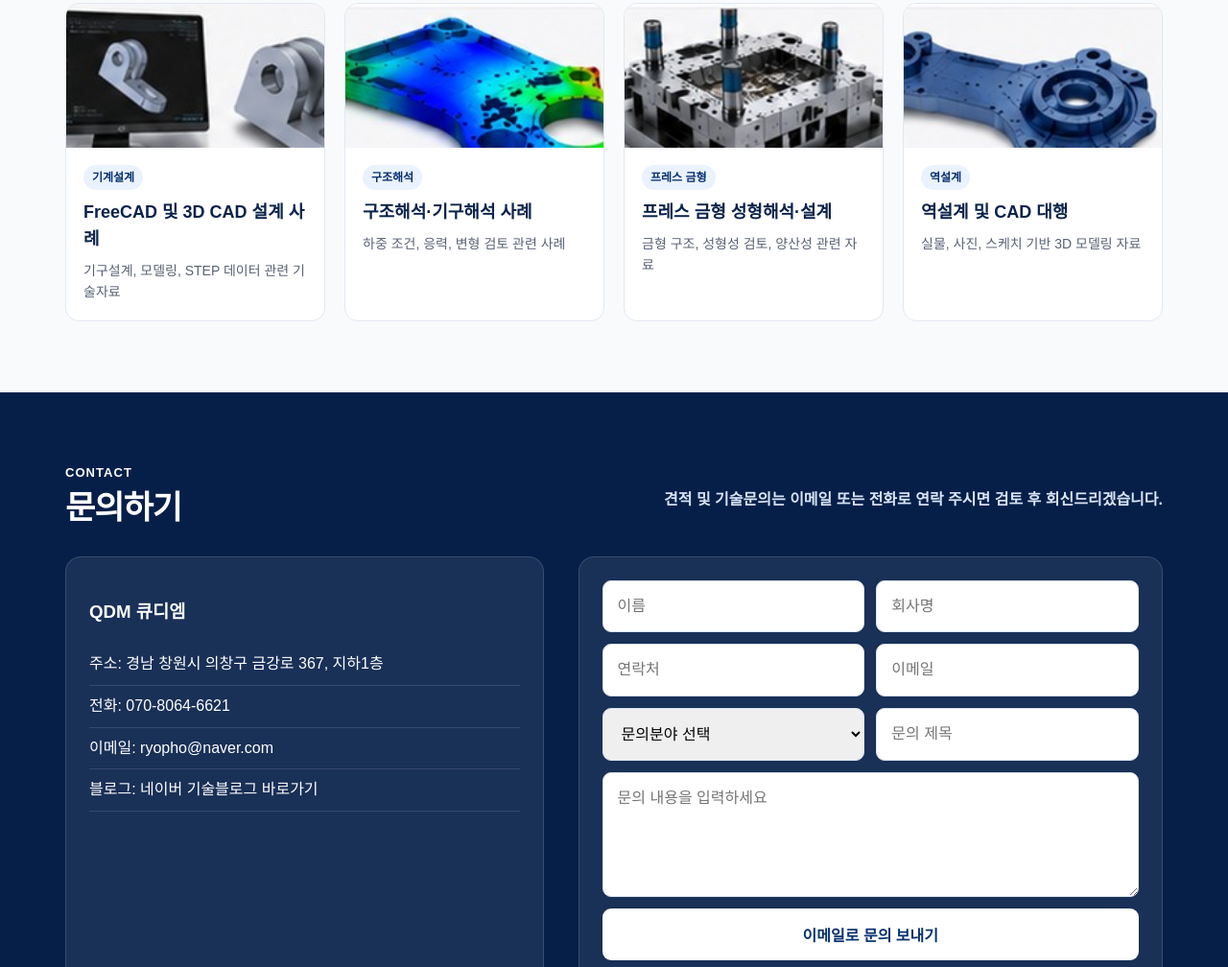
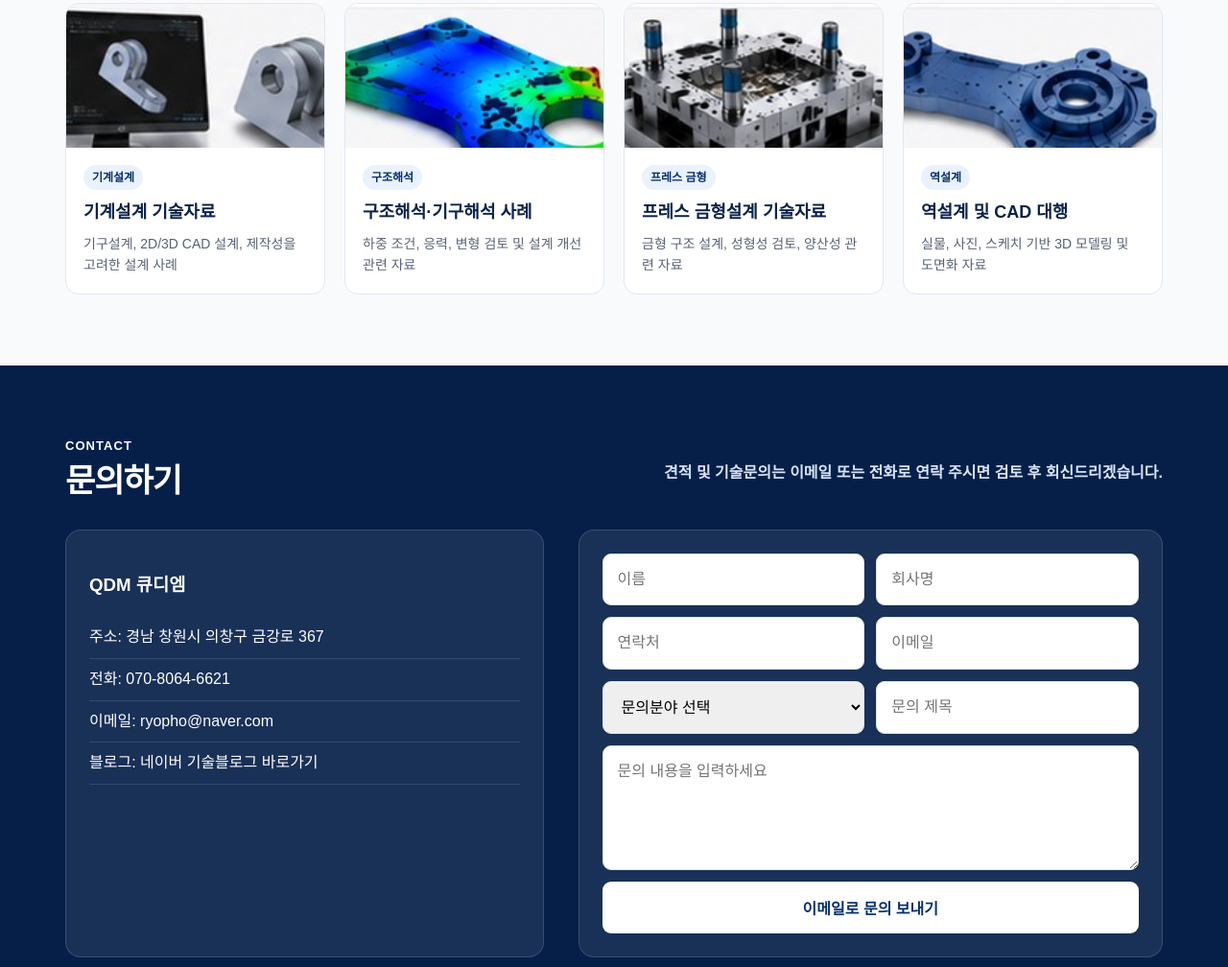
Before and after one commit to meteor100biz/qdm-homepage, a plain HTML site: page index.html in a window 1280 px wide. Shown: the part 2626-3634 px from the top of the page at 96% size. Drawn offline with Linux system fonts and the light colour scheme.

Commit message:
Add files via upload

```diff
--- a/index.html
+++ b/index.html
@@ -72,14 +72,14 @@
   </section>
   <section id="blog" class="about">
     <div class="wrap"><div class="section-head"><div><div class="section-kicker">Technical Blog</div><h2 class="section-title">최신 기술자료</h2></div><p class="section-desc">기술자료는 네이버 블로그에서 관리합니다. 아래 글을 클릭하면 QDM 기술블로그로 이동합니다.</p></div><div class="blog-grid">
-      <a class="blog-card" href="https://blog.naver.com/meteor_822" target="_blank" rel="noopener"><div class="blog-img" style="background-image:url('assets/service-design.jpg')"></div><div class="blog-body"><span class="badge">기계설계</span><h3>FreeCAD 및 3D CAD 설계 사례</h3><p>기구설계, 모델링, STEP 데이터 관련 기술자료</p></div></a>
-      <a class="blog-card" href="https://blog.naver.com/meteor_822" target="_blank" rel="noopener"><div class="blog-img" style="background-image:url('assets/service-analysis.jpg')"></div><div class="blog-body"><span class="badge">구조해석</span><h3>구조해석·기구해석 사례</h3><p>하중 조건, 응력, 변형 검토 관련 사례</p></div></a>
-      <a class="blog-card" href="https://blog.naver.com/meteor_822" target="_blank" rel="noopener"><div class="blog-img" style="background-image:url('assets/service-press-die.jpg')"></div><div class="blog-body"><span class="badge">프레스 금형</span><h3>프레스 금형 성형해석·설계</h3><p>금형 구조, 성형성 검토, 양산성 관련 자료</p></div></a>
-      <a class="blog-card" href="https://blog.naver.com/meteor_822" target="_blank" rel="noopener"><div class="blog-img" style="background-image:url('assets/service-reverse.jpg')"></div><div class="blog-body"><span class="badge">역설계</span><h3>역설계 및 CAD 대행</h3><p>실물, 사진, 스케치 기반 3D 모델링 자료</p></div></a>
+      <a class="blog-card" href="https://blog.naver.com/meteor_822/223829402349" target="_blank" rel="noopener"><div class="blog-img" style="background-image:url('assets/service-design.jpg')"></div><div class="blog-body"><span class="badge">기계설계</span><h3>기계설계 기술자료</h3><p>기구설계, 2D/3D CAD 설계, 제작성을 고려한 설계 사례</p></div></a>
+      <a class="blog-card" href="https://blog.naver.com/meteor_822/224201514103" target="_blank" rel="noopener"><div class="blog-img" style="background-image:url('assets/service-analysis.jpg')"></div><div class="blog-body"><span class="badge">구조해석</span><h3>구조해석·기구해석 사례</h3><p>하중 조건, 응력, 변형 검토 및 설계 개선 관련 자료</p></div></a>
+      <a class="blog-card" href="https://blog.naver.com/meteor_822/223631728621" target="_blank" rel="noopener"><div class="blog-img" style="background-image:url('assets/service-press-die.jpg')"></div><div class="blog-body"><span class="badge">프레스 금형</span><h3>프레스 금형설계 기술자료</h3><p>금형 구조 설계, 성형성 검토, 양산성 관련 자료</p></div></a>
+      <a class="blog-card" href="https://blog.naver.com/meteor_822/224200351959" target="_blank" rel="noopener"><div class="blog-img" style="background-image:url('assets/service-reverse.jpg')"></div><div class="blog-body"><span class="badge">역설계</span><h3>역설계 및 CAD 대행</h3><p>실물, 사진, 스케치 기반 3D 모델링 및 도면화 자료</p></div></a>
     </div></div>
   </section>
   <section id="contact" class="contact">
-    <div class="wrap"><div class="section-head"><div><div class="section-kicker">Contact</div><h2 class="section-title">문의하기</h2></div><p class="section-desc" style="color:#d8e4f5">견적 및 기술문의는 이메일 또는 전화로 연락 주시면 검토 후 회신드리겠습니다.</p></div><div class="contact-grid"><div class="contact-box"><h3>QDM 큐디엠</h3><ul class="contact-list"><li>주소: 경남 창원시 의창구 금강로 367, 지하1층</li><li>전화: <a href="tel:07080646621">070-8064-6621</a></li><li>이메일: <a href="mailto:ryopho@naver.com">ryopho@naver.com</a></li><li>블로그: <a href="https://blog.naver.com/meteor_822" target="_blank" rel="noopener">네이버 기술블로그 바로가기</a></li></ul></div><form class="contact-box" action="mailto:ryopho@naver.com" method="post" enctype="text/plain"><div class="form-grid"><input name="name" placeholder="이름" required><input name="company" placeholder="회사명"><input name="phone" placeholder="연락처" required><input name="email" type="email" placeholder="이메일"><select name="field"><option>문의분야 선택</option><option>기계·기구설계</option><option>구조해석</option><option>프레스 금형설계</option><option>역설계 / CAD 대행</option></select><input name="subject" placeholder="문의 제목"><textarea class="full" name="message" placeholder="문의 내용을 입력하세요"></textarea><button class="submit full" type="submit">이메일로 문의 보내기</button></div></form></div></div>
+    <div class="wrap"><div class="section-head"><div><div class="section-kicker">Contact</div><h2 class="section-title">문의하기</h2></div><p class="section-desc" style="color:#d8e4f5">견적 및 기술문의는 이메일 또는 전화로 연락 주시면 검토 후 회신드리겠습니다.</p></div><div class="contact-grid"><div class="contact-box"><h3>QDM 큐디엠</h3><ul class="contact-list"><li>주소: 경남 창원시 의창구 금강로 367</li><li>전화: <a href="tel:07080646621">070-8064-6621</a></li><li>이메일: <a href="mailto:ryopho@naver.com">ryopho@naver.com</a></li><li>블로그: <a href="https://blog.naver.com/meteor_822" target="_blank" rel="noopener">네이버 기술블로그 바로가기</a></li></ul></div><form class="contact-box" action="mailto:ryopho@naver.com" method="post" enctype="text/plain"><div class="form-grid"><input name="name" placeholder="이름" required><input name="company" placeholder="회사명"><input name="phone" placeholder="연락처" required><input name="email" type="email" placeholder="이메일"><select name="field"><option>문의분야 선택</option><option>기계·기구설계</option><option>구조해석</option><option>프레스 금형설계</option><option>역설계 / CAD 대행</option></select><input name="subject" placeholder="문의 제목"><textarea class="full" name="message" placeholder="문의 내용을 입력하세요"></textarea><button class="submit full" type="submit">이메일로 문의 보내기</button></div></form></div></div>
   </section>
 </main>
 <footer class="footer"><div class="wrap footer-inner"><div><strong>QDM 큐디엠</strong> · 기계설계 · 구조해석 · 프레스 금형설계 · 역설계</div><div>© QDM. All rights reserved.</div></div></footer>
```
